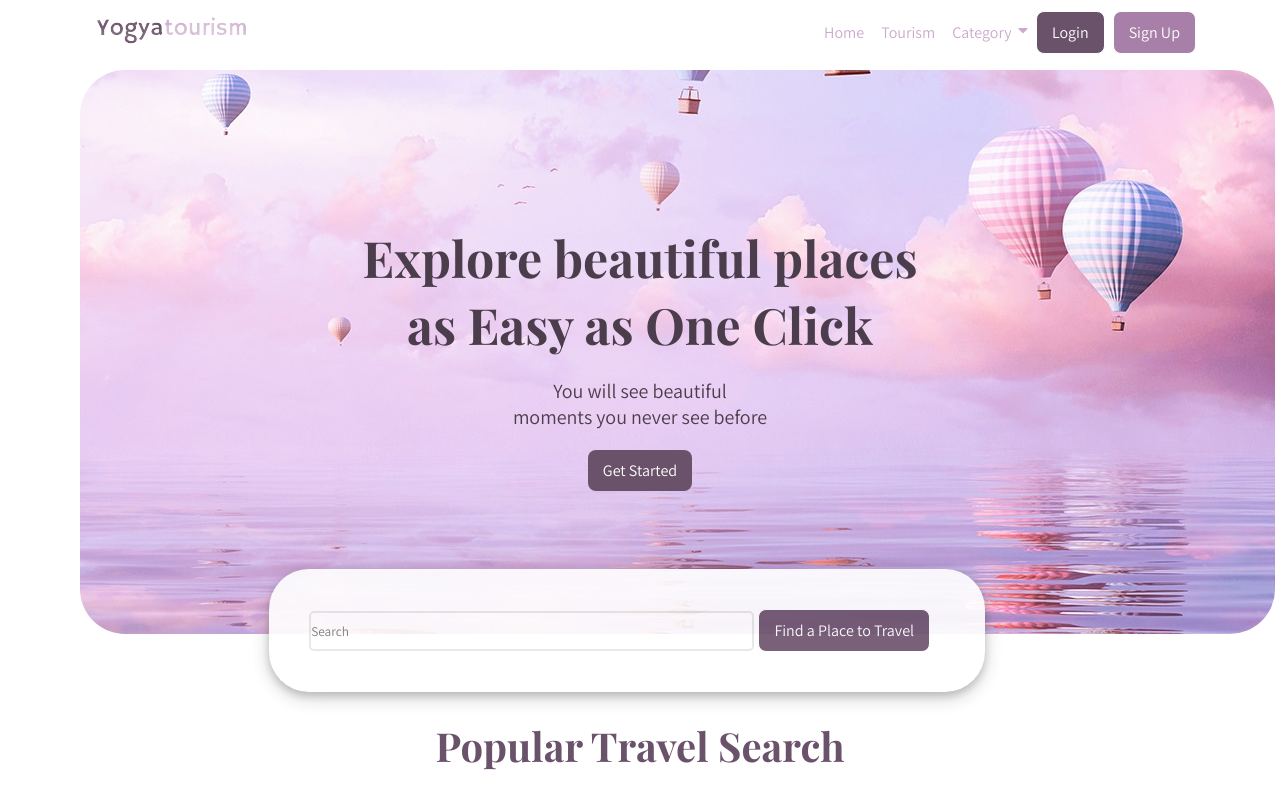
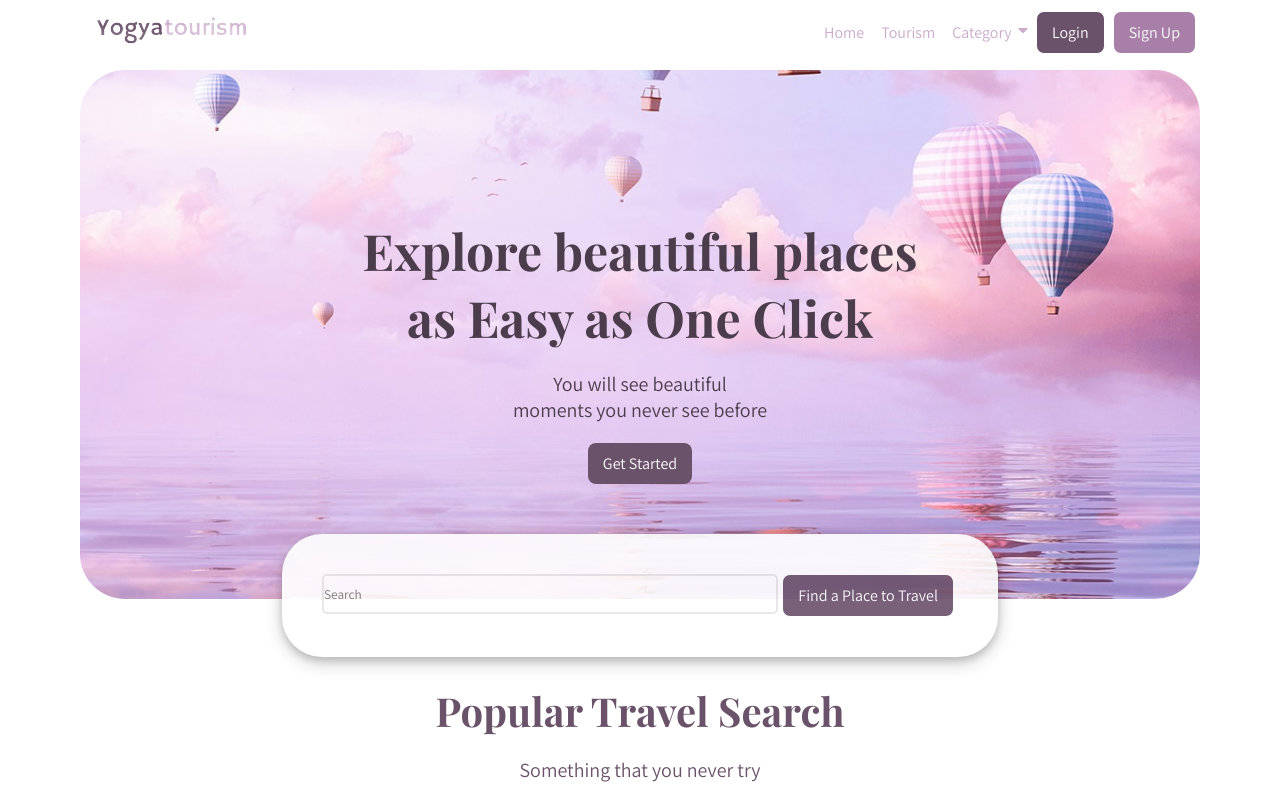
Before and after one commit to khansazulfa/tourism-website, a React (Vite) app: page / in a window 1280 px wide. Shown: the top 786 px of the page. Built offline with nearby package versions, Linux system fonts and the light colour scheme; a web font is replaced by a local one.

Commit message:
edit style home

```diff
--- a/src/page/Home/home.css
+++ b/src/page/Home/home.css
@@ -20,7 +20,8 @@ header {
   position: absolute;
 }
 
-img {
+header img {
+  width: 100%;
   border-radius: 45px;
 }
 
@@ -30,10 +31,12 @@ img {
   width: 70%;
   padding: 0 90px;
   opacity: 0.9;
-  left: 14%;
+  left: 50%;
+  transform: translateX(-50%);
 }
 
 .search-travel {
+  display: flex;
   background-color: #fff;
   border-radius: 40px;
   padding: 40px;
@@ -41,16 +44,13 @@ img {
 }
 
 .input-search {
-  width: 70%;
+  flex-grow: 1;
   height: 40px;
   display: inline-block;
   border-style: solid;
   border-color: #e6e6e6;
   border-radius: 5px;
-
 }
-
-
 
 h1,
 p {
```
